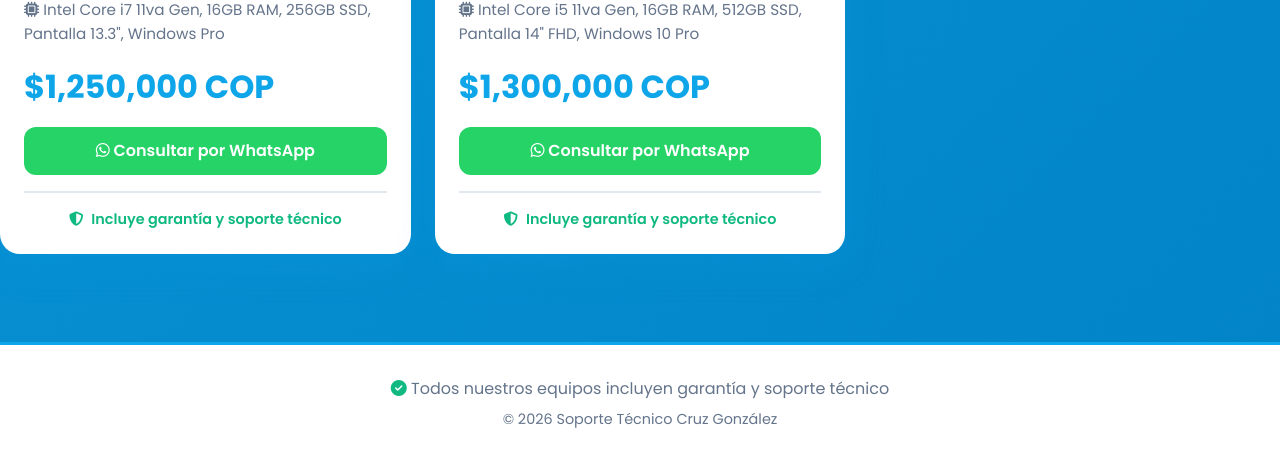
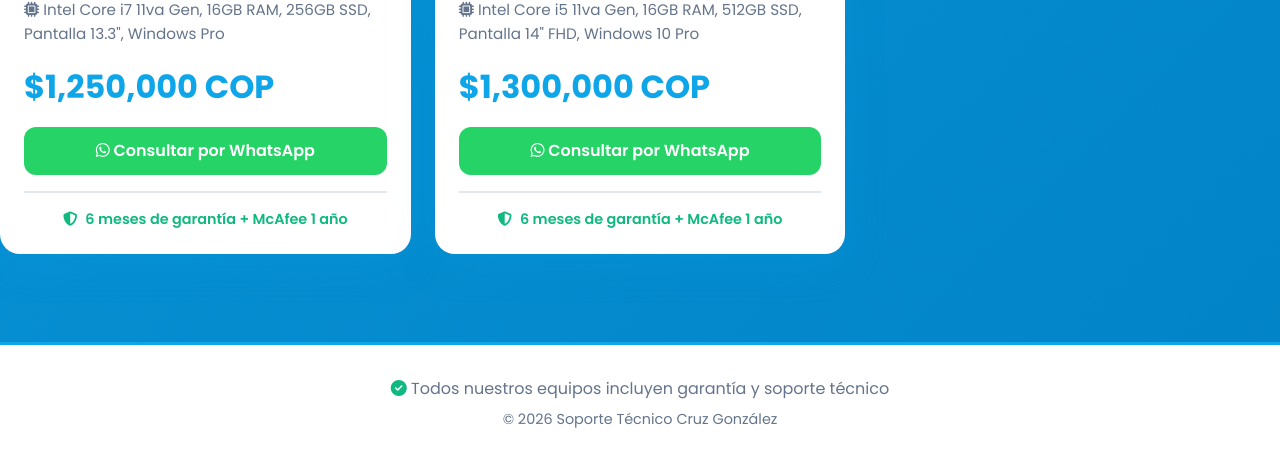
Before and after one commit to ricardoc21-png/web-cruz-gonzalez, a Flask app: page /equipos in a window 1280 px wide. Shown: the part 3131-3594 px from the top of the page. Run offline with Flask 3, Linux system fonts and the light colour scheme.

Commit message:
Agregado banner destacado de Garantia y McAfee en catalogo

```diff
--- a/templates/catalogo.html
+++ b/templates/catalogo.html
@@ -136,7 +136,7 @@
                         </a>
                         <div class="garantia-badge">
                             <i class="fas fa-shield-alt"></i>
-                            <span>Incluye garantía y soporte técnico</XAspan>
+                           <span>6 meses de garantía + McAfee 1 año</span>
                         </div>
                     </div>
                 </div>
```
